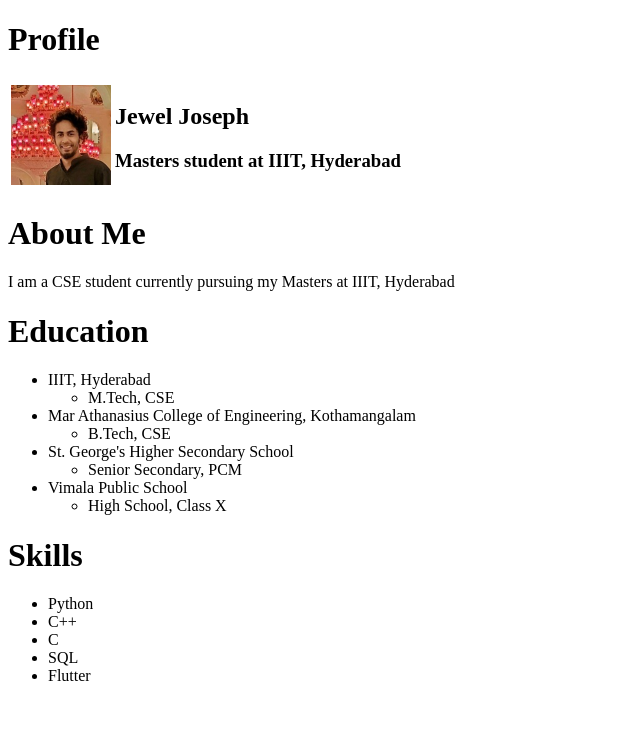
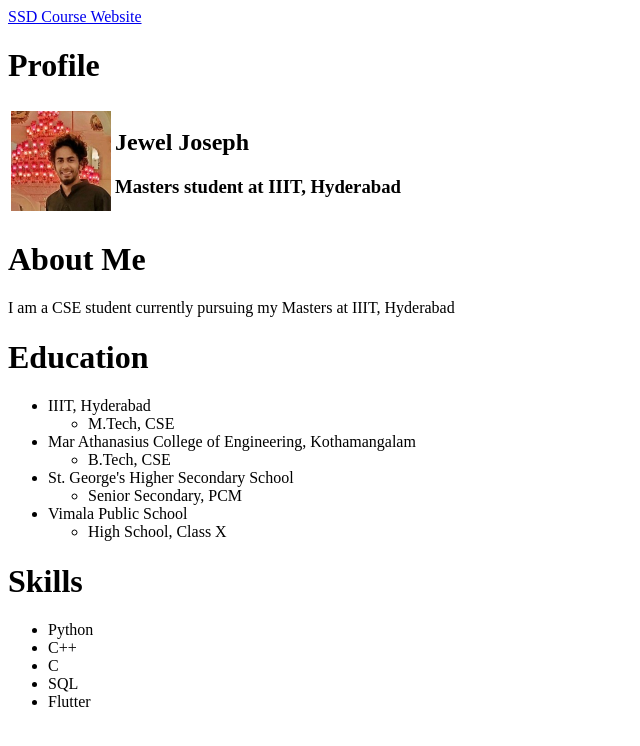
Before and after one commit to jewelj16/SSD---Class-Activity, a plain HTML site: page index.html in a window 1280 px wide. Shown: the whole page, without its empty margins (0-640 px from the left). Drawn offline with Linux system fonts and the light colour scheme.

Commit message:
add course website

```diff
--- a/index.html
+++ b/index.html
@@ -4,7 +4,7 @@
 <title>Jewel-Personal Page</title>
 </head>
 <body>
-
+    <a href="ssd/index.html">SSD Course Website</a>
     <h1>Profile</h1>
     <table>
         <tr>
```
